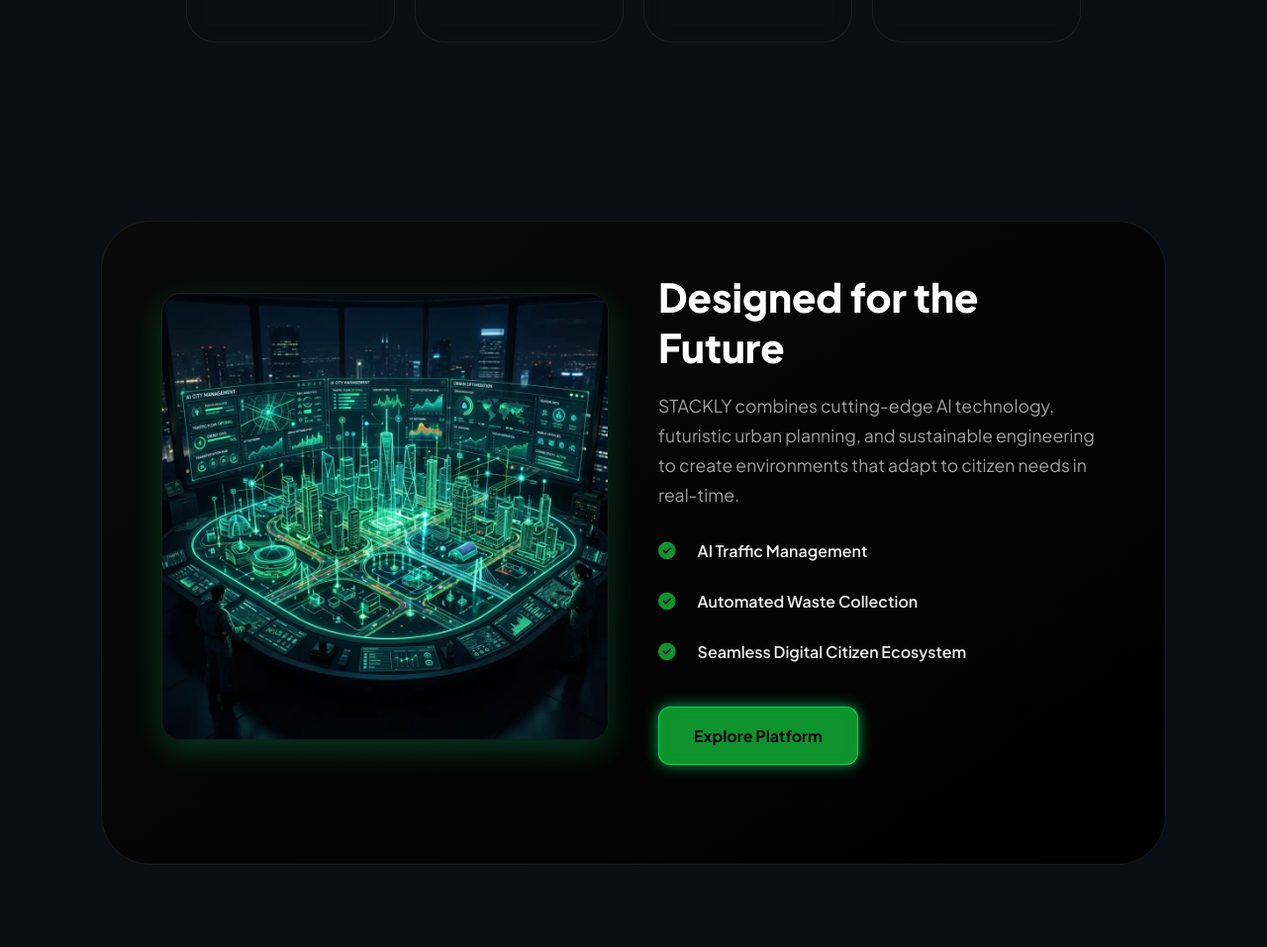
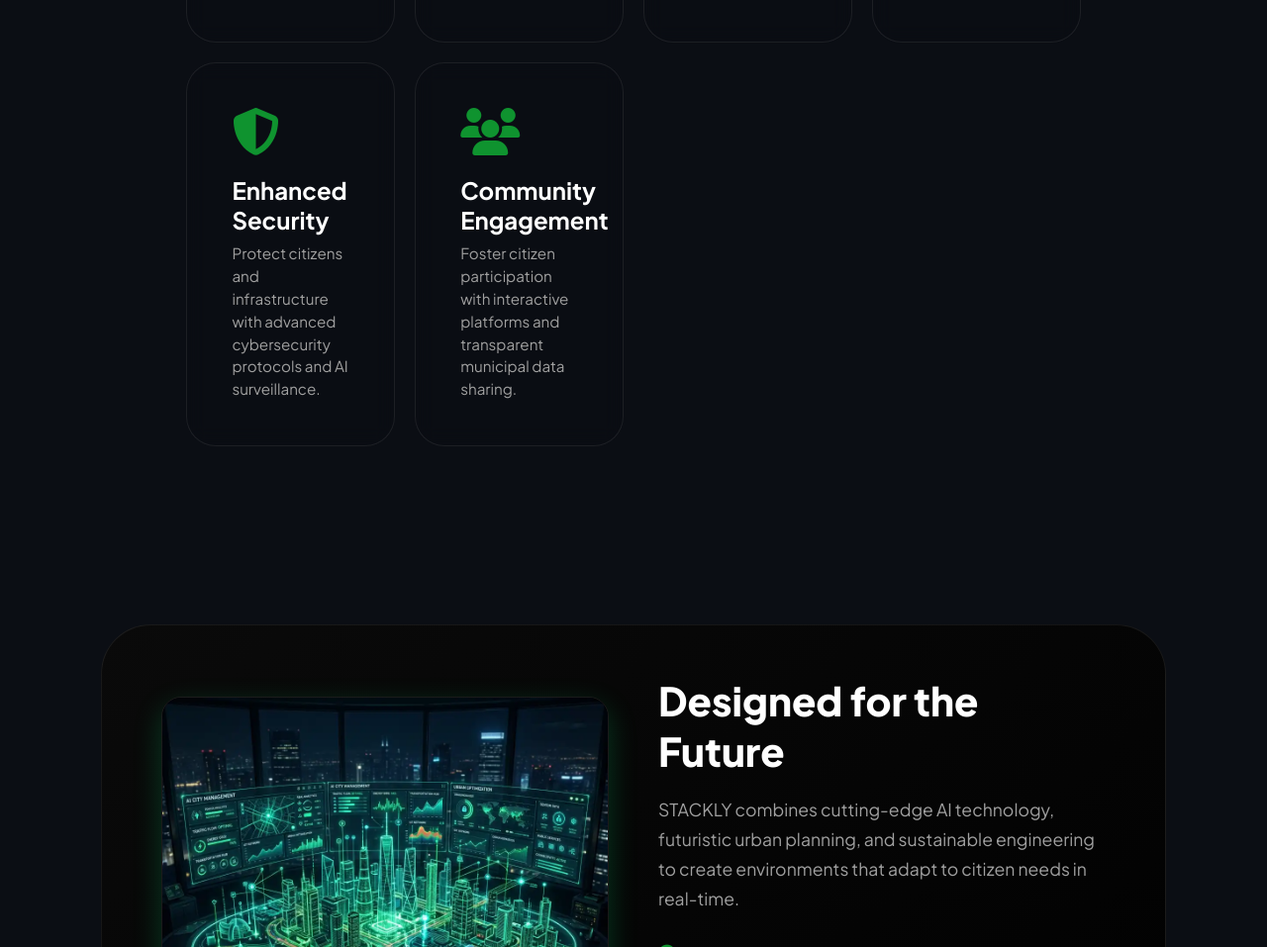
Before and after one commit to Rasheeya/EV-technology, a plain HTML site: page index.html in a window 1280 px wide. Shown: the part 1715-2672 px from the top of the page at 99% size. Drawn offline with nearby package versions, Linux system fonts and the light colour scheme; files whose address does not match are found by name.

Commit message:
Add files via upload

```diff
--- a/index.html
+++ b/index.html
@@ -158,6 +158,26 @@
             <h3 data-aos="fade-up" data-aos-delay="500">Data-Driven Insights</h3>
             <p data-aos="fade-up" data-aos-delay="600">
               Make informed decisions with real-time analytics from thousands of connected IoT endpoints.
+            </p>
+          </div>
+        </div>
+
+        <div class="why-card" data-aos="fade-up" data-aos-delay="400">
+          <div class="why-content">
+            <i class=" fa-solid fa-shield-halved" style="font-size: 3rem; margin-bottom: 20px;"></i>
+            <h3 data-aos="fade-up" data-aos-delay="600">Enhanced Security</h3>
+            <p data-aos="fade-up" data-aos-delay="700">
+              Protect citizens and infrastructure with advanced cybersecurity protocols and AI surveillance.
+            </p>
+          </div>
+        </div>
+
+        <div class="why-card" data-aos="fade-up" data-aos-delay="500">
+          <div class="why-content">
+            <i class=" fa-solid fa-users" style="font-size: 3rem; margin-bottom: 20px;"></i>
+            <h3 data-aos="fade-up" data-aos-delay="700">Community Engagement</h3>
+            <p data-aos="fade-up" data-aos-delay="800">
+              Foster citizen participation with interactive platforms and transparent municipal data sharing.
             </p>
           </div>
         </div>
```
